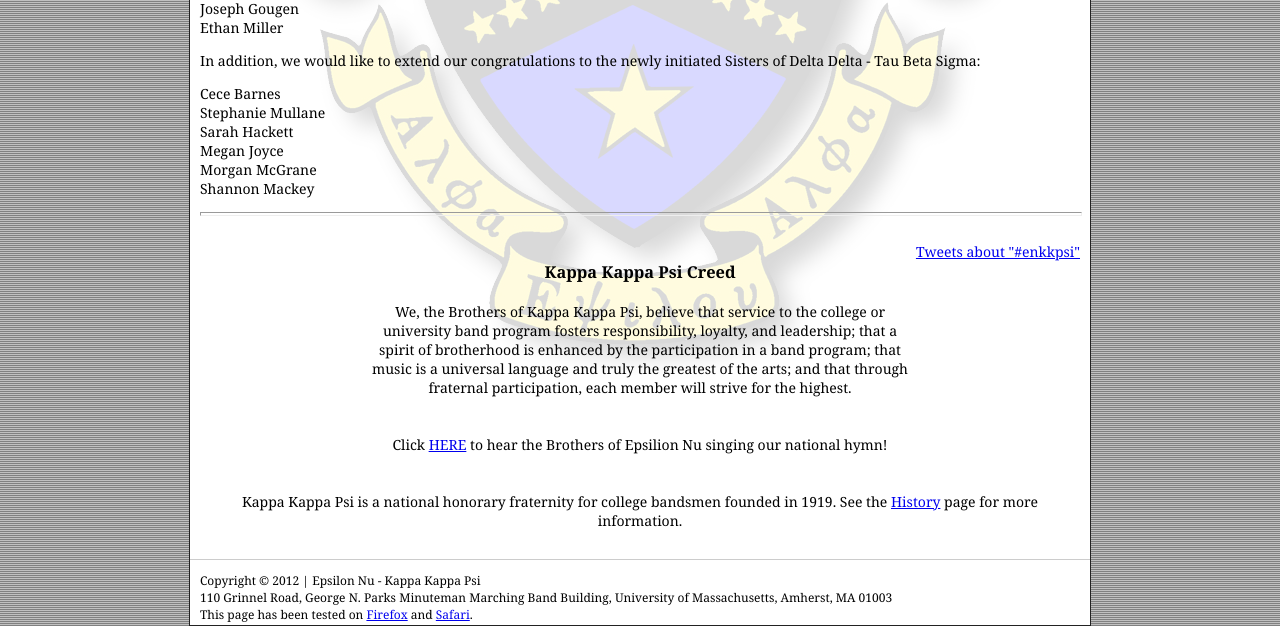
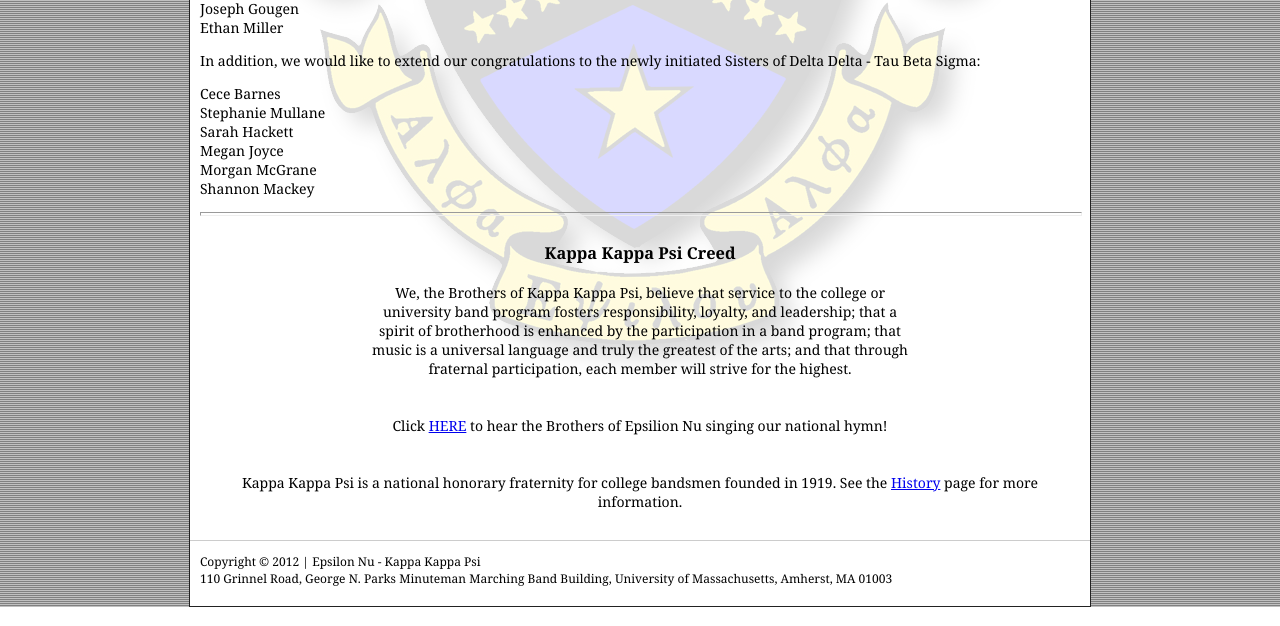
Before and after one commit to robsims/EpsilonNu, a PHP site: page / in a window 1280 px wide. Shown: the part 671-1297 px from the top of the page. Run offline with PHP 8.4, Linux system fonts and the light colour scheme; some libraries are stand-ins or nearby versions.

Commit message:
Created footer, continued to refactor index page.

```diff
--- a/index.php
+++ b/index.php
@@ -56,13 +56,6 @@
   <hr style="width: 100%; height: 2px;" />
 <br /> <span style="font-weight: bold;"></span></div>
 
-<div style="text-align:right">
-<a class="twitter-timeline" data-dnt="true" href="https://twitter.com/search?q=%23enkkpsi" data-widget-id="304252934651248641">Tweets about "#enkkpsi"</a>
-<script>!function(d,s,id){var js,fjs=d.getElementsByTagName(s)[0];if(!d.getElementById(id)){js=d.createElement(s);js.id=id;js.src="//platform.twitter.com/widgets.js";fjs.parentNode.insertBefore(js,fjs);}}(document,"script","twitter-wjs");</script>
-
-</div>
-
-
 <h3 style="margin: 0pt; padding: 0pt;">Kappa Kappa Psi
 Creed</h3>
 <br /> We, the Brothers of Kappa Kappa Psi, believe that service to the
@@ -76,11 +69,8 @@
 founded in 1919. See the <a href="history.html">History</a> page for more information. <br /></div>
 <br /></div>
 </div>
-<div id="footer">
-<p class="footer_text">Copyright &copy; 2012 |
-Epsilon Nu - Kappa Kappa Psi<br />
-110 Grinnel Road, George N. Parks Minuteman Marching Band Building, University of Massachusetts, Amherst, MA 01003<br /> This page has been tested on <a href="http://www.mozilla.com">Firefox</a> and <a href="http://www.apple.com">Safari</a>.</p>
-</div>
-</div>
+<?php
+    include 'pages/footer.php';
+?>
 </body>
 </html>
--- /dev/null
+++ b/pages/footer.php
@@ -0,0 +1,7 @@
+<div id="footer">
+    <p class="footer_text">
+        Copyright &copy; 2012 | Epsilon Nu - Kappa Kappa Psi<br />
+        110 Grinnel Road, George N. Parks Minuteman Marching Band Building, University of Massachusetts, Amherst, MA 01003<br />
+    </p>
+    </div>
+</div>
```
